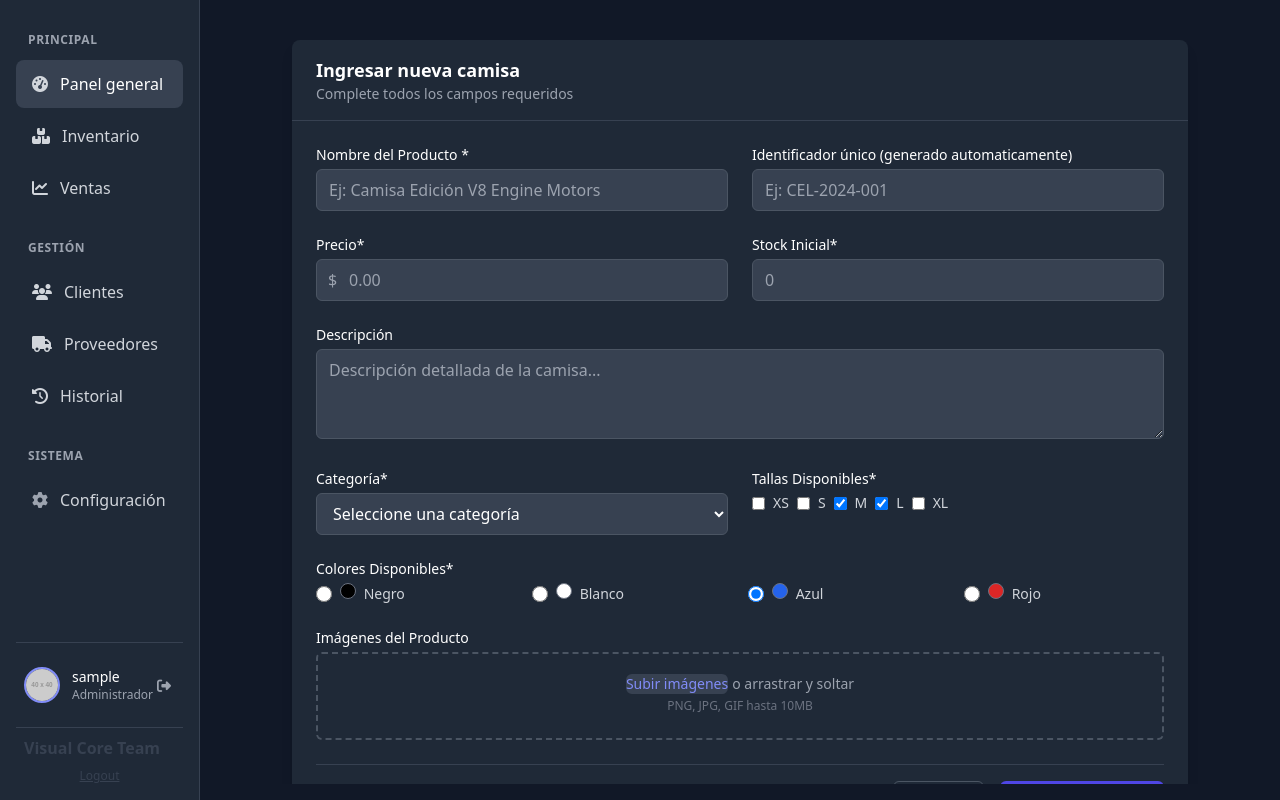
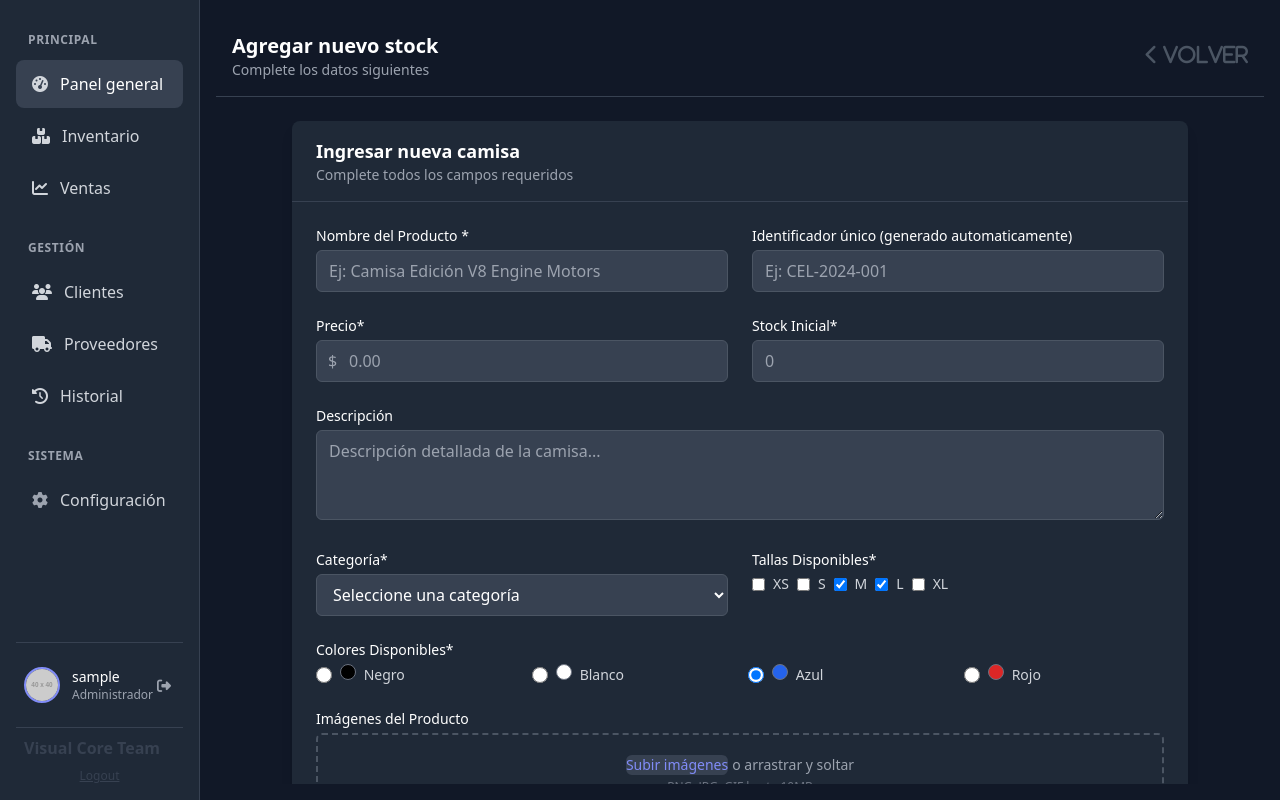
Before and after one commit to subl-1me/visual-core-gpanel-frontend, an Angular app: page /add-shirt in a window 1280 px wide. Built offline with nearby package versions, Linux system fonts and the light colour scheme; sample sign-in values are in the browser's storage.

Commit message:
Add-shirt - Added header & return page button

```diff
--- a/src/app/components/add-shirt/add-shirt.component.html
+++ b/src/app/components/add-shirt/add-shirt.component.html
@@ -2,14 +2,17 @@
   <!-- Main Content -->
   <div class="flex flex-col flex-1 overflow-hidden">
     <!-- Header -->
-    <!-- <header class="bg-[#111827] border-b border-gray-700 p-4 text-center">
-      <div class="flex text-center">
-        <h1 class="text-xl font-semibold text-white">Alta de Nueva Camisa</h1>
-        <button class="text-gray-400 hover:text-white">
-          <i class="fas fa-question-circle text-xl"></i>
+    <header class="bg-[#111827] border-b border-gray-700 p-4">
+      <div class="flex items-center justify-between">
+        <div>
+          <h1 class="text-xl font-semibold text-white">Agregar nuevo stock</h1>
+          <p class="text-sm text-gray-400">Complete los datos siguientes</p>
+        </div>
+        <button class="text-gray-600 hover:text-white" (click)="back()">
+          <i class="fas fa-chevron-left text-xl"> Volver </i>
         </button>
       </div>
-    </header> -->
+    </header>
 
     <!-- Form Content -->
     <main class="flex-1 overflow-y-auto p-6 bg-[#111827]">
--- a/src/app/components/add-shirt/add-shirt.component.ts
+++ b/src/app/components/add-shirt/add-shirt.component.ts
@@ -1,4 +1,5 @@
 import { Component } from '@angular/core';
+import { Router } from '@angular/router';
 
 @Component({
   selector: 'app-add-shirt',
@@ -6,4 +7,10 @@ import { Component } from '@angular/core';
   templateUrl: './add-shirt.component.html',
   styleUrl: './add-shirt.component.css',
 })
-export class AddShirtComponent {}
+export class AddShirtComponent {
+  constructor(private router: Router) {}
+
+  public back(): void {
+    this.router.navigate(['/stock']);
+  }
+}
```
